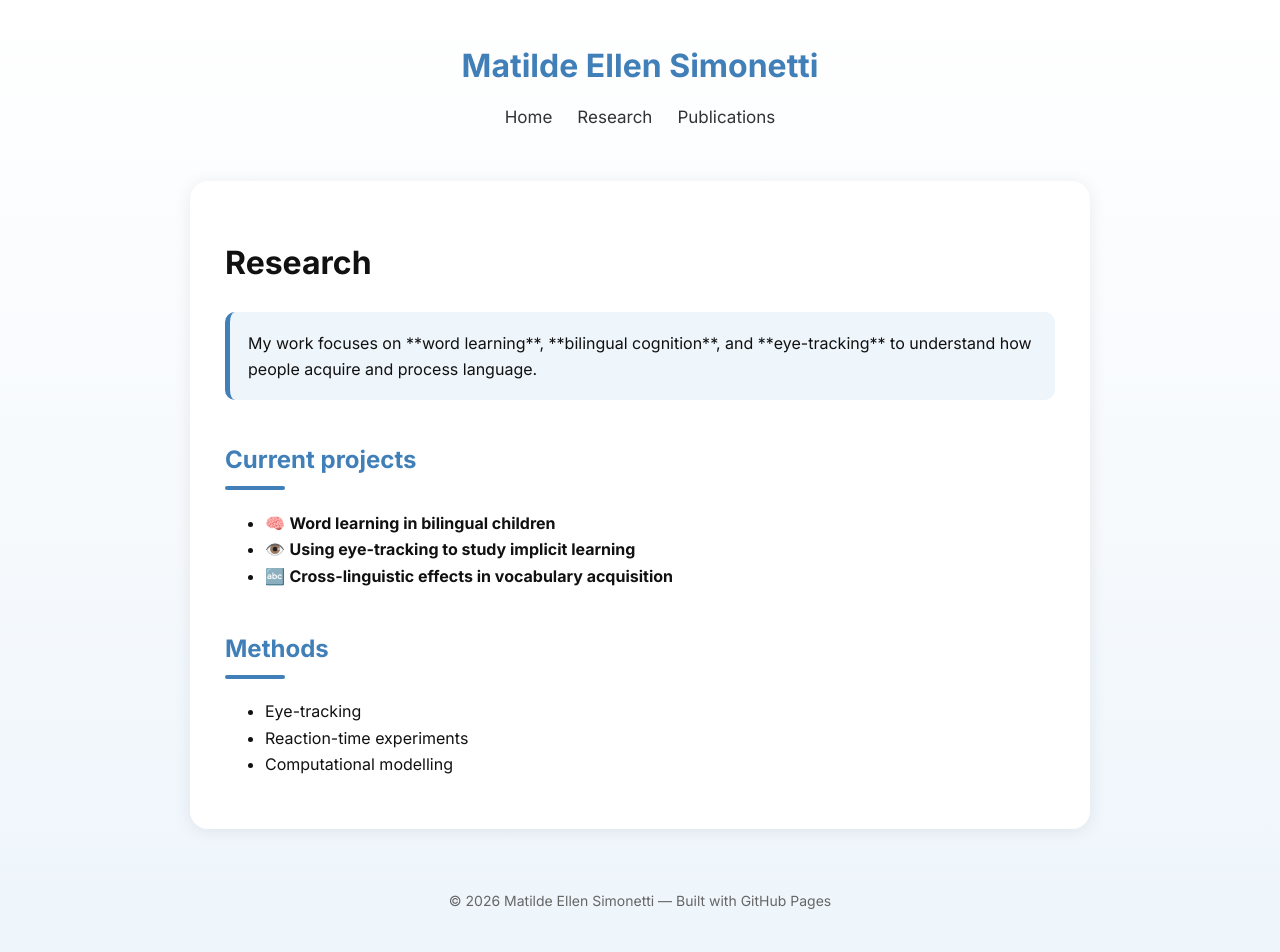
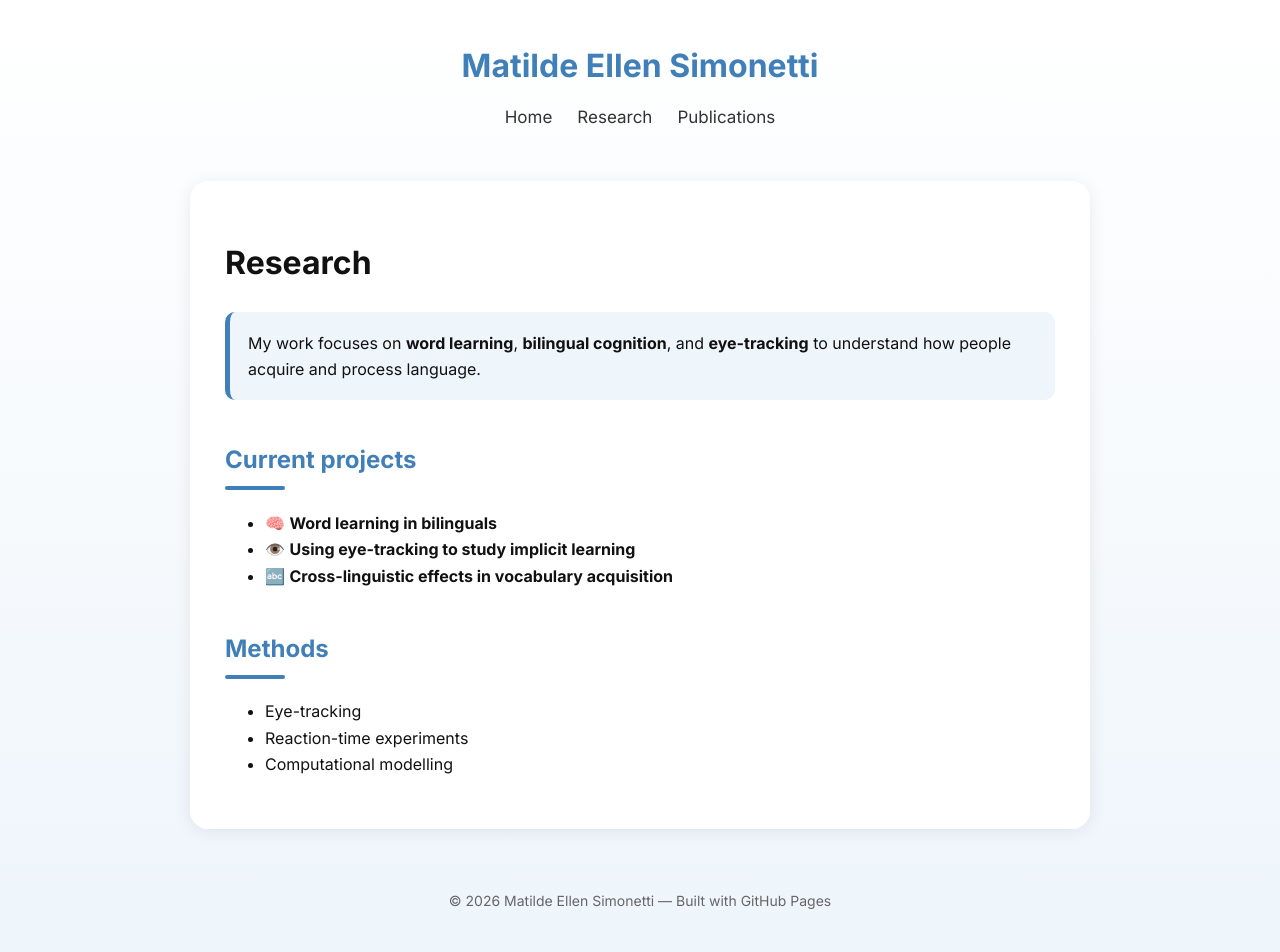
Before and after one commit to matildellen/matildellen.github.io, a Jekyll site: the page built from research.md, in a window 1280 px wide. Built offline with Jekyll 4.4.1, drawn with Linux system fonts in a browser that asks for light colours.

Commit message:
Update formatting and project title in research.md

```diff
--- a/research.md
+++ b/research.md
@@ -6,12 +6,12 @@ title: Research
 # Research
 
 <div class="research-box">
-My work focuses on **word learning**, **bilingual cognition**, and **eye-tracking** to understand how people acquire and process language.
+My work focuses on <strong>word learning</strong>, <strong>bilingual cognition</strong>, and <strong>eye-tracking</strong> to understand how people acquire and process language.
 </div>
 
 ## Current projects
 
-- 🧠 **Word learning in bilingual children**
+- 🧠 **Word learning in bilinguals**
 - 👁️ **Using eye-tracking to study implicit learning**
 - 🔤 **Cross-linguistic effects in vocabulary acquisition**
 
```
